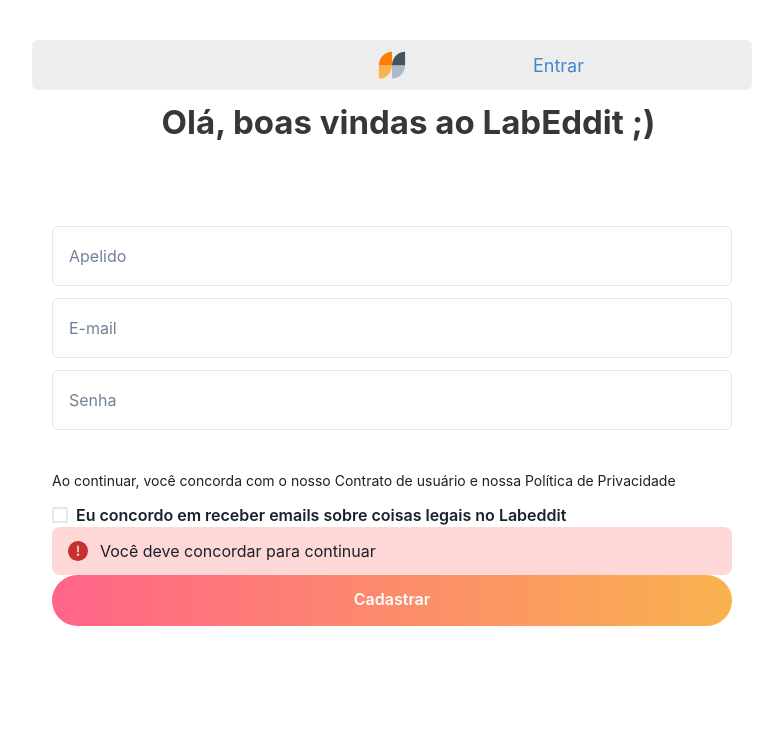
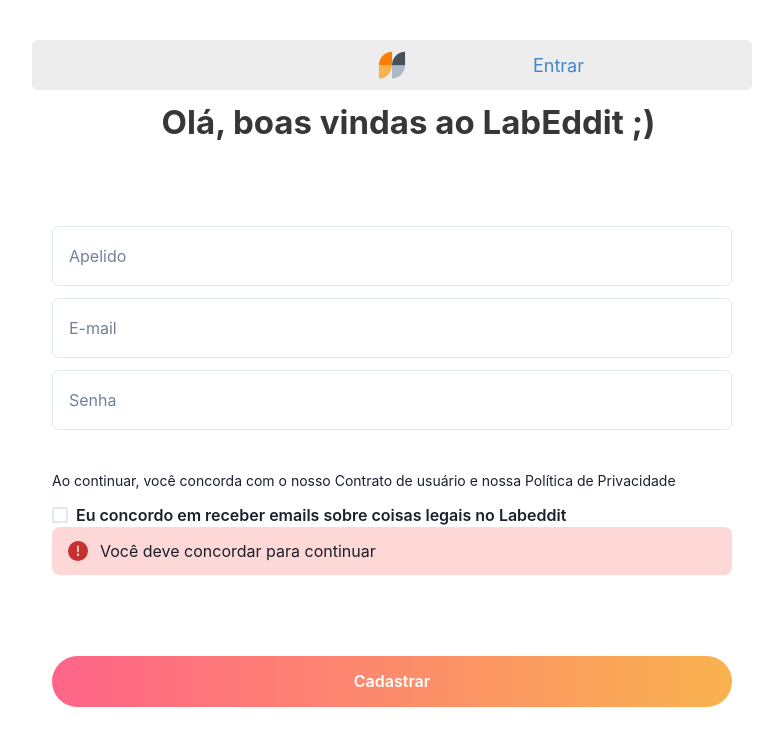
Before and after one commit to DavidAlves28/Labedit_Front-end, a React (Create React App) app in the folder labeddit-front/: page /signupPage in a window 1280 px wide. Shown: the top 746 px of the page, without its empty margins (248-1031 px from the left). Built offline with nearby package versions, Linux system fonts and the light colour scheme.

Commit message:
integrando api getAllPosts

```diff
--- a/labeddit-front/src/apis/signup.js
+++ /dev/null
@@ -1,26 +0,0 @@
-import axios from "axios";
-import { BASE_URL } from "../constants/BASE_URL.js";
-import { goToContent } from "../router/coodinator.js";
-
-// const token =  localStorage.getItem('token')
-const url = `${BASE_URL}/users/signup`;
-
-export const singup = async (
-  body,
-  navigate,
-  setIsLoading,
-  setIsError,
-  setIsEmailError
-) => {
-  try {
-    const response = await axios.post(url, body);
-    const token = response.data.token;
-    localStorage.setItem("token", token);
-    goToContent(navigate);
-    setIsLoading(false);
-  } catch (error) {
-    setIsError(true);
-    setIsEmailError(error.response.data);
-    setIsLoading(false);
-  }
-};
--- a/labeddit-front/src/components/PublicationCard/Publication.js
+++ b/labeddit-front/src/components/PublicationCard/Publication.js
@@ -1,17 +1,43 @@
-import {  Flex, Stack, StackItem, Text } from "@chakra-ui/react";
+import { Flex, Skeleton, Stack, StackItem, Text } from "@chakra-ui/react";
+import { BASE_URL } from "../../constants/BASE_URL";
+import { useRequestDataPosts } from "../../hooks/useRequestDataPosts";
+import { useEffect } from "react";
 
-export default function PublicationCard (){
-return (
-    <Flex w='90vw' justifyContent={'center'}  alignItems={'center'} m='0 auto'>
-        <Stack bgColor={'#FBFBFB'} rounded={'12px'} >
-            <Text fontSize={'12px'}>
-            Enviado por: labaluno83
-            </Text>
-            <Text fontSize={'18px'}>
-            Porque a maioria dos desenvolvedores usam Linux? ou as empresas de tecnologia usam Linux ?
-            </Text>
-            <StackItem>icones</StackItem>
-        </Stack>
+export default  function PublicationCard() {
+  const [data, errorMessage, isError, isLoading] =
+    useRequestDataPosts(`${BASE_URL}/posts`, {});
+  console.log(data);
+
+  if (isLoading) {
+    return (
+      <Stack>
+        <Skeleton height="20px" />
+        <Skeleton height="20px" />
+        <Skeleton height="20px" />
+      </Stack>
+    );
+  }
+
+  return (
+    <Flex
+      w="90vw"
+      flexDir={"column"}
+      gap={3}
+      justifyContent={"center"}
+      alignItems={"center"}
+      m="0 auto"
+    >
+
+
+            <Stack  bgColor={"#FBFBFB"} rounded={"12px"}>
+              {/* <Text fontSize={"12px"}>{data}</Text>
+              <Text fontSize={"18px"}>{data.content}</Text>
+              <Text fontSize={"10px"}>{data.likes}</Text>
+              <Text fontSize={"10px"}>{data.dislikes}</Text> */}
+              <StackItem>icones</StackItem>
+            </Stack>
+
+
     </Flex>
-    )
+  );
 }
--- a/labeddit-front/src/components/forms/FormLogin.js
+++ b/labeddit-front/src/components/forms/FormLogin.js
@@ -1,24 +1,21 @@
-import { Alert, AlertIcon, Button, Flex, Input } from "@chakra-ui/react";
+import { Alert, AlertIcon, Box, Button, Flex, Input } from "@chakra-ui/react";
 import { goToSignup } from "../../router/coodinator";
 import ButtonCommon from "../utils/ButtonCommon";
 import LineDivider from "../utils/LineDivider";
-import { useContext } from "react";
-import { GlobalContext } from "../../globalContext/globalContext";
+
 import { useNavigate } from "react-router-dom";
-import { loginAPI } from "../../apis/login";
+
 import useForm from "../../hooks/useForm";
+import { useRequestLoginAPI } from "../../hooks/useRequestLoginAPI";
+import { BASE_URL } from "../../constants/BASE_URL";
+import { useState } from "react";
 
 export default function FormLogin() {
   // GlobalState
-  const context = useContext(GlobalContext);
+
   const navigate = useNavigate();
   // context utilizado.
-  const {
-    isLoading,
-    setIsLoading,
-    isError,
-    setIsError,
-  } = context;
+  const [data, setData] = useState({});
 
   // form de login
   const { form, onChangeForm, cleanFields } = useForm({
@@ -26,14 +23,17 @@
     password: "",
   });
 
+  const [loginAPI, errorMessage, isError, isLoading] = useRequestLoginAPI(
+    `${BASE_URL}/users/login`,
+    {}
+  );
   // button login da página login
-
-  const login = (event) => {
+  const login = async (event) => {
     event.preventDefault();
-    loginAPI(form, navigate, setIsError, setIsLoading);
-    setIsLoading(true);
+    setData(await loginAPI( form));
     cleanFields();
   };
+
 
 
   return (
@@ -61,7 +61,6 @@
             placeholder="Senha"
             required
           />
-
             {isError ? (
               <Alert mt="10px" rounded={"lg"} status="error">
                 <AlertIcon />
@@ -70,6 +69,8 @@
             ) : (
               <></>
             )}
+          <Box mt='12%' >
+
 
             <ButtonCommon
               isLoading={isLoading}
@@ -77,6 +78,7 @@
               funcao={login}
               content={"Continuar"}
             />
+          </Box>
         </form>
         <LineDivider />
         <Button
--- a/labeddit-front/src/components/forms/FormPublication.js
+++ b/labeddit-front/src/components/forms/FormPublication.js
@@ -1,27 +1,30 @@
-import {
-  FormControl,
-  Stack,
-  Textarea,
-} from "@chakra-ui/react";
+import { FormControl, Stack, Textarea } from "@chakra-ui/react";
 import useForm from "../../hooks/useForm";
 import ButtonCommon from "../utils/ButtonCommon";
 import LineDivider from "../utils/LineDivider";
+import { useEffect, useState } from "react";
+import { BASE_URL } from "../../constants/BASE_URL";
+import { useRequestDataPosts } from "../../hooks/useRequestDataPosts";
 
 export default function FormPublication() {
   const { form, onChangeForm, cleanFields } = useForm({
     content: "",
   });
+  // context utilizado.
 
+  // form de login
+
+  const [getAllPosts, data, errorMessage, isError, isLoading] =
+    useRequestDataPosts(`${BASE_URL}/posts`, {});
   // button login da página login
+  const publicContent = async (event) => {
+    event.preventDefault();
+    await getAllPosts(form);
+    cleanFields();
+  };
 
-  const publicContent = (event) => {
-    event.preventDefault();
-    console.log(form);
-    cleanFields()
-};
   return (
-    <Stack py='30px' maxW='600px' m='0 auto' >
-
+    <Stack py="30px" maxW="600px" m="0 auto">
       <FormControl>
         <Textarea
           isRequired
@@ -34,10 +37,10 @@
           minW="364px"
           minH="131px"
           placeholder="Escreva seu post..."
-          mb='15px'
+          mb="15px"
         />
         <ButtonCommon funcao={publicContent} content={"Postar"} />
-        <LineDivider/>
+        <LineDivider />
       </FormControl>
     </Stack>
   );
--- a/labeddit-front/src/components/forms/FormSignup.js
+++ b/labeddit-front/src/components/forms/FormSignup.js
@@ -1,6 +1,7 @@
 import {
   Alert,
   AlertIcon,
+  Box,
   Checkbox,
   Flex,
   FormControl,
@@ -10,42 +11,35 @@
 } from "@chakra-ui/react";
 import useForm from "../../hooks/useForm";
 import { useNavigate } from "react-router-dom";
+import ButtonCommon from "../utils/ButtonCommon";
+import { useContext, useState } from "react";
 
-import ButtonCommon from "../utils/ButtonCommon";
-import { useContext } from "react";
-import { singup } from "../../apis/signup";
 import { GlobalContext } from "../../globalContext/globalContext";
+import {  useRequestLoginAPI } from "../../hooks/useRequestLoginAPI";
+import { BASE_URL } from "../../constants/BASE_URL";
 
 export default function FormSignup() {
   const navigate = useNavigate();
+  const [data, setData] = useState({});
 
   const context = useContext(GlobalContext);
-  const {
-    isEmailError,
-    isError,
-    checkbox,
-    setCheckbox,
-    setIsLoading,
-    setIsError,
-    setIsEmailError,
-    isLoading,
-  } = context;
+  const { checkbox, setCheckbox } = context;
 
   const { form, onChangeForm, cleanFields } = useForm({
     name: "",
     email: "",
     password: "",
   });
-
-  const login = (event) => {
+  const [loginAPI, errorMessage, isError, isLoading] = useRequestLoginAPI(
+    `${BASE_URL}/users/signup`,
+    {}
+  );
+  // button login da página login
+  const login = async (event) => {
     event.preventDefault();
-    singup(form, navigate, setIsLoading, setIsError, setIsEmailError);
-    setIsLoading(true);
+    setData(await loginAPI(form));
     cleanFields();
   };
-  if (form.email === "" ) {
-    setIsEmailError(false)
-  }
 
   return (
     <section>
@@ -73,7 +67,7 @@
             placeholder="E-mail"
             required
           />
-          {isEmailError ? (
+          {errorMessage ? (
             <Alert rounded={"lg"} status="error">
               <AlertIcon />
               Email já está sendo usado
@@ -91,7 +85,7 @@
             placeholder="Senha"
             required
           />
-          {isError  ? (
+          {isError ? (
             <Alert rounded={"lg"} status="error">
               <AlertIcon />
               Confira todos os campos
@@ -130,6 +124,7 @@
         ) : (
           <></>
         )}
+        <Box mt="12%">
           {checkbox ? (
             <ButtonCommon
               isLoading={isLoading}
@@ -138,9 +133,9 @@
               content={"Cadastrar"}
             />
           ) : (
-
             <ButtonCommon isLoading={isLoading} content={"Cadastrar"} />
           )}
+        </Box>
       </Flex>
     </section>
   );
--- /dev/null
+++ b/labeddit-front/src/hooks/useRequestDataPosts.js
@@ -0,0 +1,60 @@
+import { useEffect, useState } from "react";
+import axios from "axios";
+import { goToContent } from "../router/coodinator";
+import { useNavigate } from "react-router-dom";
+
+export function useRequestDataPosts(url, initialState) {
+  const [data, setData] = useState(initialState);
+
+  const [isError, setIsError] = useState(false);
+  const [isLoading, setIsLoading] = useState(false);
+  const [errorMessage, setErrorMensage] = useState("");
+  const headers = {
+    headers: {
+      Authorization: localStorage.getItem("token"),
+    },
+  };
+
+  const navigate = useNavigate();
+
+  const getAllPosts = () => {
+    axios
+      .get(url, headers)
+      .then((res) => {
+        setData(res.data);
+        // redirecionar para pagina de publicações!
+        setIsLoading(false);
+        // redirecionara para pagina de publicaçoes
+        goToContent(navigate);
+      })
+      .catch((erro) => {
+        setIsError(true);
+        setIsLoading(false);
+        // Enviar mensagem com qual tido erro
+        setErrorMensage(erro.response.data);
+      });
+  };
+
+  // const getAllPosts = async () => {
+  //   setIsLoading(true);
+  //   try {
+  //     const response = await axios.get(url, headers);
+
+  //     setData(response.data);
+  //     // redirecionar para pagina de publicações!
+  //     setIsLoading(false);
+  //     // redirecionara para pagina de publicaçoes
+  //     goToContent(navigate);
+  //   } catch (error) {
+  //     setIsError(true);
+  //     setIsLoading(false);
+  //     // Enviar mensagem com qual tido erro
+  //     setErrorMensage(error.response.data);
+  //   }
+  // };
+  useEffect(() => {
+    getAllPosts();
+  }, []);
+
+  return [ data, errorMessage, isError, isLoading];
+}
--- /dev/null
+++ b/labeddit-front/src/hooks/useRequestLoginAPI.js
@@ -0,0 +1,33 @@
+import { useState } from "react";
+import axios from "axios";
+import { goToContent } from "../router/coodinator";
+import { useNavigate } from "react-router-dom";
+
+export function useRequestLoginAPI(url, initialState) {
+  const [isError, setIsError] = useState(false);
+  const [isLoading, setIsLoading] = useState(false);
+  const [errorMessage, setErrorMensage] = useState("");
+
+  const navigate = useNavigate();
+
+  const loginAPI = async (body) => {
+    try {
+      setIsLoading(true);
+      const response = await axios.post(url, body);
+      const token = response.data.token;
+      // setar token no localstorage
+      localStorage.setItem("token", token);
+      // redirecionar para pagina de publicações!
+      setIsLoading(false);
+      // redirecionara para pagina de publicaçoes
+      goToContent(navigate);
+    } catch (error) {
+      setIsError(true);
+      setIsLoading(false);
+      // Enviar mensagem com qual tido erro
+      setErrorMensage(error.response.data);
+    }
+  };
+
+  return [loginAPI, errorMessage, isError, isLoading];
+}
```
Also changed, not shown: labeddit-front/src/apis/login.js (deleted, +0 -24 lines), labeddit-front/src/hooks/useRequestData.js (deleted, +0 -17 lines). Lines whose indentation alone changed are shown as unchanged.
